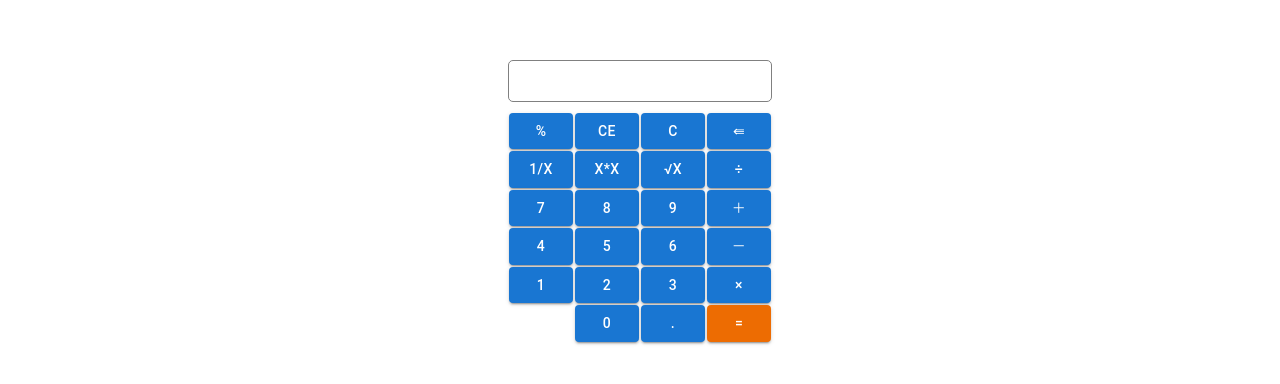
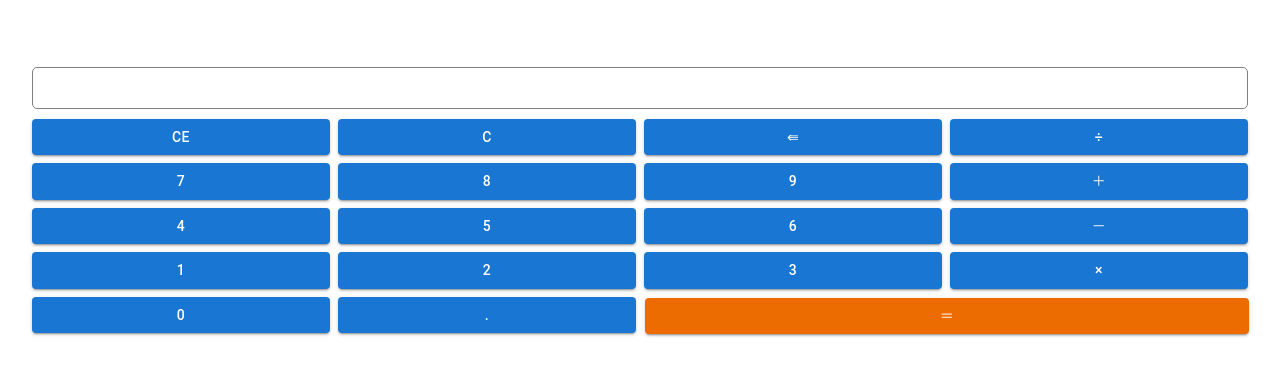
Before and after one commit to ksato-dev/react-calculator, a React (Vite) app: page / in a window 1280 px wide. Shown: the part 214-598 px from the top of the page. Built offline with nearby package versions, Linux system fonts and the light colour scheme.

Commit message:
Updated calculator.

```diff
--- a/src/Calculator.tsx
+++ b/src/Calculator.tsx
@@ -1,50 +1,156 @@
-import React, { useReducer } from 'react';
-import { Box, Button, Typography } from '@mui/material';
-import { useState } from 'react';
+import { useEffect, useReducer, useState } from 'react';
+import { Box, Button, Grid, Typography } from '@mui/material';
 
-// TODO1: 計算後（式構築後にイコールを押した後）、
-// 再度数字を入力して演算子を入力すると過去の計算結果の後にそれらの文字列が追記されてしまう。
-// TODO2: 応用演算やバックスペース機能の実装
+// TODO: バックスペース機能の実装
+// TODO2: 小数点を考慮した計算の実装
 
 const Calculator = () => {
   interface DisplayDataType {
     text: string;
     operation: string;
+    done?: true; // 計算が終わってる時（つまり＝が押された時 true になる）
   }
 
   const initDisplayData: DisplayDataType = { text: '', operation: '' };
-  // const [currDisplayData, setCurrDisplayData] = useState<DisplayDataType>(initDisplayData);
-  const [displayDataList, setDisplayDataList] = useState<DisplayDataType[]>([]);
+  const initDisplayDataList: DisplayDataType[] = [];
+  const [displayDataListState, setDisplayDataListState] =
+    useState<DisplayDataType[]>(initDisplayDataList);
+  const [historyState, setHistoryState] = useState<string>('');
 
   const getHistory = (): string => {
-    return displayDataList.reduce((accumulator, current) => {
+    return displayDataListState.reduce((accumulator, current) => {
       return accumulator + current.text + current.operation;
     }, ''); // 初期値は空の文字列
   };
 
+  useEffect(() => {
+    setHistoryState(getHistory());
+    console.log("set history.")
+  }, [displayDataListState]);
+
+  // 二個の値を受け取って演算子に応じた計算を行う。
   const operateTwoFactors = (
-    prevIndex: number,
-    calcInput: number,
-    displayData: DisplayDataType
+    operation: string,
+    factor1: number,
+    factor2: number
   ): number => {
     let retCalcResult = 0;
-    const prevOperation: string = displayDataList[prevIndex].operation;
-    // console.log(calcInput, prevOperation, Number(displayData.text));
-    if (prevOperation === '＋')
-      retCalcResult = calcInput + Number(displayData.text);
-    else if (prevOperation === '－')
-      retCalcResult = calcInput - Number(displayData.text);
-    else if (prevOperation === '×')
-      retCalcResult = calcInput * Number(displayData.text);
-    else if (prevOperation === '÷')
-      retCalcResult = calcInput / Number(displayData.text);
+    if (operation === '＋') retCalcResult = factor1 + factor2;
+    else if (operation === '－') retCalcResult = factor1 - factor2;
+    else if (operation === '×') retCalcResult = factor1 * factor2;
+    else if (operation === '÷') retCalcResult = factor1 / factor2;
     return retCalcResult;
+  };
+
+  // ネスト深すぎ
+  // こういうクソコードを書くと少し変更を加えた際にバグが生じるのでテストコードを書くべき。
+  const calcResult = (
+    currDisplayData: DisplayDataType,
+    newDisplayData: DisplayDataType,
+    action: string
+  ) => {
+    if (!newDisplayData.done) {
+      if (currDisplayData.text) {
+        let calcResult: number = 0;
+        if (0 < displayDataListState.length) {
+          // console.log('displayDataList:', displayDataList);
+          for (
+            let index: number = 0;
+            index < displayDataListState.length;
+            index++
+          ) {
+            // if (index < displayDataList.length - 1)
+            const displayData = displayDataListState[index];
+            if (index === 0) {
+              // return Number(accumulator) + Number(current.text);
+              calcResult = Number(displayData.text);
+              console.log('calcResult:', calcResult);
+            } else {
+              // console.log('before calcResult:', calcResult);
+              const operation: string =
+                displayDataListState[index - 1].operation;
+              calcResult = operateTwoFactors(
+                operation,
+                calcResult,
+                Number(displayData.text)
+              );
+            }
+          }
+          if (newDisplayData.text !== '') {
+            // console.log('before calcResult:', calcResult);
+            const operation: string =
+              displayDataListState[displayDataListState.length - 1].operation;
+            calcResult = operateTwoFactors(
+              operation,
+              calcResult,
+              Number(newDisplayData.text)
+            );
+          }
+          console.log('calcResult:', calcResult);
+          // console.log(calcResult);
+          newDisplayData = {
+            text: newDisplayData.text,
+            operation: action + String(calcResult),
+          };
+          setDisplayDataListState([...displayDataListState, newDisplayData]);
+          newDisplayData = {
+            text: '',
+            operation: '',
+          };
+        }
+      } else {
+        // 59－968× などとヒストリーに表示されており、かつ今の入力表示には
+        // 文字がないときも計算する。
+        if (0 < displayDataListState.length) {
+          let calcResult: number = 0;
+          for (
+            let index: number = 0;
+            index < displayDataListState.length;
+            index++
+          ) {
+            const displayData = displayDataListState[index];
+            if (index === 0) {
+              calcResult = Number(displayData.text);
+              console.log('calcResult:', calcResult);
+            } else {
+              const operation: string =
+                displayDataListState[index - 1].operation;
+              calcResult = operateTwoFactors(
+                operation,
+                calcResult,
+                Number(displayData.text)
+              );
+            }
+          }
+          console.log('calcResult:', calcResult);
+          setDisplayDataListState((prevDisplayDataList) => {
+            const lastHistroyDisplayData =
+              prevDisplayDataList[prevDisplayDataList.length - 1];
+            console.log('lastHistroyDisplayData:', lastHistroyDisplayData);
+
+            // 演算子を消したものを作る。
+            const notHasOperationData: DisplayDataType = {
+              text: lastHistroyDisplayData.text,
+              operation: '',
+            };
+
+            // 再代入
+            newDisplayData = {
+              text: newDisplayData.text,
+              operation: action + String(calcResult),
+            };
+            let newDisplayDataList = prevDisplayDataList;
+            newDisplayDataList[newDisplayDataList.length - 1] =
+              notHasOperationData;
+            return [...newDisplayDataList, newDisplayData];
+          });
+        }
+      }
+    }
   };
 
   const reducer = (currDisplayData: DisplayDataType, action: string) => {
     let newDisplayData: DisplayDataType = currDisplayData;
-
-    // console.log(currDisplayData)
 
     // 冗長すぎて泣きそう。
     switch (action) {
@@ -58,85 +164,81 @@ const Calculator = () => {
       case '7':
       case '8':
       case '9':
+        if (newDisplayData.done) {
+          setDisplayDataListState(initDisplayDataList);
+        }
+
         newDisplayData = {
           text: newDisplayData.text + action,
           operation: '',
         };
-        console.log('Add ${action}.');
+        console.log('Add:', newDisplayData);
         return newDisplayData;
 
       case '＋':
       case '－':
       case '×':
       case '÷':
-        if (newDisplayData.text !== '' && newDisplayData.operation === '') {
+        // messy code
+        // if (newDisplayData.text === '' && newDisplayData.operation === '') {
+        //   return newDisplayData;
+        // }
+        // 最後に入力されたデータ
+        if (newDisplayData.text !== '') {
           newDisplayData = {
             text: newDisplayData.text,
             operation: action,
           };
-          setDisplayDataList([...displayDataList, newDisplayData]);
+          setDisplayDataListState([...displayDataListState, newDisplayData]);
 
           // set したら空にする。
           newDisplayData = {
             text: '',
             operation: '',
           };
-          console.log('Add ${action}.');
-          console.log(displayDataList);
-          return newDisplayData;
-        } else {
-          return newDisplayData;
+          console.log('Add:', action);
+          console.log(displayDataListState);
+        } else if (newDisplayData.text === '') {
+          let lastHistoryDisplayData = undefined;
+
+          if (0 < displayDataListState.length) {
+            lastHistoryDisplayData =
+              displayDataListState[displayDataListState.length - 1];
           }
+          if (lastHistoryDisplayData !== undefined) {
+            // 最後に入力されたデータ
+            // 演算子を消したものを作る。
+            const updatedOperationData: DisplayDataType = {
+              text: lastHistoryDisplayData.text,
+              operation: action,
+            };
 
-      case '=':
-        if (currDisplayData.text) {
-          if (0 < displayDataList.length) {
-            console.log('displayDataList:', displayDataList);
-            let calcResult: number = 0;
-            for (
-              let index: number = 0;
-              index < displayDataList.length;
-              index++
-            ) {
-              // if (index < displayDataList.length - 1)
-              const displayData = displayDataList[index];
-              if (index === 0) {
-                // return Number(accumulator) + Number(current.text);
-                calcResult = Number(displayData.text);
-                console.log('calcResult:', calcResult);
-              } else {
-                // console.log('before calcResult:', calcResult);
-                calcResult = operateTwoFactors(
-                  index - 1,
-                  calcResult,
-                  displayData
-                );
-              }
-            }
-            if (currDisplayData.text !== '') {
-              // console.log('before calcResult:', calcResult);
-              calcResult = operateTwoFactors(
-                displayDataList.length - 1,
-                calcResult,
-                currDisplayData
-              );
-            }
-            console.log('calcResult:', calcResult);
-            // console.log(calcResult);
-            newDisplayData = {
-              text: newDisplayData.text,
-              operation: action + String(calcResult),
-            };
-            setDisplayDataList([...displayDataList, newDisplayData]);
+            let newDisplayDataList = [...displayDataListState];
+            newDisplayDataList[newDisplayDataList.length - 1] =
+              updatedOperationData;
+            setDisplayDataListState(newDisplayDataList);
+
             // set したら空にする。
             newDisplayData = {
               text: '',
               operation: '',
             };
+            console.log('Update:', action);
+            console.log('displayDataListState:', displayDataListState);
           }
         }
+        return newDisplayData;
 
-        newDisplayData = { text: newDisplayData.text, operation: action };
+      case '=':
+        console.log('displayDataListState:', displayDataListState, ", newDisplayData:", newDisplayData);
+        calcResult(currDisplayData, newDisplayData, action);
+
+        newDisplayData = {
+          text: '',
+          operation: action,
+          done: true,
+        };
+        console.log('newDisplayData:', newDisplayData);
         return newDisplayData;
 
       case 'CE':
@@ -145,7 +247,7 @@ const Calculator = () => {
           text: '',
           operation: '',
         };
-        setDisplayDataList([]);
+        setDisplayDataListState([]);
         console.log('All Clear');
         return newDisplayData;
       case 'C':
@@ -160,19 +262,17 @@ const Calculator = () => {
     }
   };
 
-  const [currDisplayData, dispatch] = useReducer(reducer, initDisplayData);
+  const [currDisplayDataState, dispatch] = useReducer(reducer, initDisplayData);
 
   return (
     <div>
       <Box
         sx={{
           marginBottom: '10px',
-          // border: '1px solid gray',
           minHeight: '20px',
-          // borderRadius: '5px',
         }}
       >
-        <Typography sx={{ fontSize: 15 }}>{getHistory()}</Typography>
+        <Typography sx={{ fontSize: 15 }}>{historyState}</Typography>
       </Box>
       <Box
         sx={{
@@ -182,197 +282,221 @@ const Calculator = () => {
           borderRadius: '5px',
         }}
       >
-        <Typography sx={{ fontSize: 25 }}>{currDisplayData.text}</Typography>
+        <Typography sx={{ fontSize: 25 }}>
+          {currDisplayDataState.text}
+        </Typography>
       </Box>
-      <Box>
-        <Button variant="contained" sx={{ margin: '1px' }}>
-          %
-        </Button>
+
+      {/* ボタンのグリッドレイアウト */}
+      <Grid container spacing={1}>
+        {/* 1行目 */}
+        <Grid item xs={3}>
           <Button
             variant="contained"
-          sx={{ margin: '1px' }}
+            fullWidth
             onClick={() => {
               dispatch('CE');
             }}
           >
             CE
           </Button>
+        </Grid>
+        <Grid item xs={3}>
           <Button
             variant="contained"
-          sx={{ margin: '1px' }}
+            fullWidth
             onClick={() => {
               dispatch('C');
             }}
           >
             C
           </Button>
-        {/* <Button variant='contained' sx={{margin: "1px"}}>🅇</Button> */}
-        <Button variant="contained" sx={{ margin: '1px' }}>
+        </Grid>
+        <Grid item xs={3}>
+          <Button variant="contained" fullWidth>
             ⇚
           </Button>
-      </Box>
-
-      {/* 上付き下付き文字が表示できない */}
-      <Box>
-        <Button variant="contained" sx={{ margin: '1px' }}>
-          1/x
-        </Button>
-        {/* <Button variant='contained' sx={{margin: "1px"}}><sup>1</sup><sub>x</sub></Button> */}
-        <Button variant="contained" sx={{ margin: '1px' }}>
-          x*x
-        </Button>
-        <Button variant="contained" sx={{ margin: '1px' }}>
-          √x
-        </Button>
+        </Grid>
+        <Grid item xs={3}>
           <Button
             variant="contained"
-          sx={{ margin: '1px' }}
+            fullWidth
             onClick={() => {
               dispatch('÷');
             }}
           >
             ÷
           </Button>
-      </Box>
-      <Box>
+        </Grid>
+
+        {/* 2行目 */}
+        <Grid item xs={3}>
           <Button
             variant="contained"
-          sx={{ margin: '1px' }}
+            fullWidth
             onClick={() => {
               dispatch('7');
             }}
           >
             7
           </Button>
+        </Grid>
+        <Grid item xs={3}>
           <Button
             variant="contained"
-          sx={{ margin: '1px' }}
+            fullWidth
             onClick={() => {
               dispatch('8');
             }}
           >
             8
           </Button>
+        </Grid>
+        <Grid item xs={3}>
           <Button
             variant="contained"
-          sx={{ margin: '1px' }}
+            fullWidth
             onClick={() => {
               dispatch('9');
             }}
           >
             9
           </Button>
+        </Grid>
+        <Grid item xs={3}>
           <Button
             variant="contained"
-          sx={{ margin: '1px' }}
+            fullWidth
             onClick={() => {
               dispatch('＋');
             }}
           >
             ＋
           </Button>
-      </Box>
-      <Box>
+        </Grid>
+
+        {/* 3行目 */}
+        <Grid item xs={3}>
           <Button
             variant="contained"
-          sx={{ margin: '1px' }}
+            fullWidth
             onClick={() => {
               dispatch('4');
             }}
           >
             4
           </Button>
+        </Grid>
+        <Grid item xs={3}>
           <Button
             variant="contained"
-          sx={{ margin: '1px' }}
+            fullWidth
             onClick={() => {
               dispatch('5');
             }}
           >
             5
           </Button>
+        </Grid>
+        <Grid item xs={3}>
           <Button
             variant="contained"
-          sx={{ margin: '1px' }}
+            fullWidth
             onClick={() => {
               dispatch('6');
             }}
           >
             6
           </Button>
+        </Grid>
+        <Grid item xs={3}>
           <Button
             variant="contained"
-          sx={{ margin: '1px' }}
+            fullWidth
             onClick={() => {
               dispatch('－');
             }}
           >
             －
           </Button>
-      </Box>
-      <Box>
+        </Grid>
+
+        {/* 4行目 */}
+        <Grid item xs={3}>
           <Button
             variant="contained"
-          sx={{ margin: '1px' }}
+            fullWidth
             onClick={() => {
               dispatch('1');
             }}
           >
             1
           </Button>
+        </Grid>
+        <Grid item xs={3}>
           <Button
             variant="contained"
-          sx={{ margin: '1px' }}
+            fullWidth
             onClick={() => {
               dispatch('2');
             }}
           >
             2
           </Button>
+        </Grid>
+        <Grid item xs={3}>
           <Button
             variant="contained"
-          sx={{ margin: '1px' }}
+            fullWidth
             onClick={() => {
               dispatch('3');
             }}
           >
             3
           </Button>
+        </Grid>
+        <Grid item xs={3}>
           <Button
             variant="contained"
-          sx={{ margin: '1px' }}
+            fullWidth
             onClick={() => {
               dispatch('×');
             }}
           >
             ×
           </Button>
-      </Box>
-      <Box>
-        <Button sx={{ margin: '1px' }}></Button>
+        </Grid>
+        {/* 修正後の5行目 */}
+        <Grid item xs={3}>
           <Button
             variant="contained"
-          sx={{ margin: '1px' }}
+            fullWidth
             onClick={() => {
               dispatch('0');
             }}
           >
             0
           </Button>
-        <Button variant="contained" sx={{ margin: '1px' }}>
+        </Grid>
+        <Grid item xs={3}>
+          <Button variant="contained" fullWidth>
             .
           </Button>
+        </Grid>
+        <Grid item xs={6}>
           <Button
             variant="contained"
             color="warning"
             sx={{ margin: '1px' }}
+            fullWidth
             onClick={() => {
               dispatch('=');
             }}
           >
-          =
+            ＝
           </Button>
-      </Box>
+        </Grid>
+      </Grid>
     </div>
   );
 };
```
Lines whose indentation alone changed are shown as unchanged.
